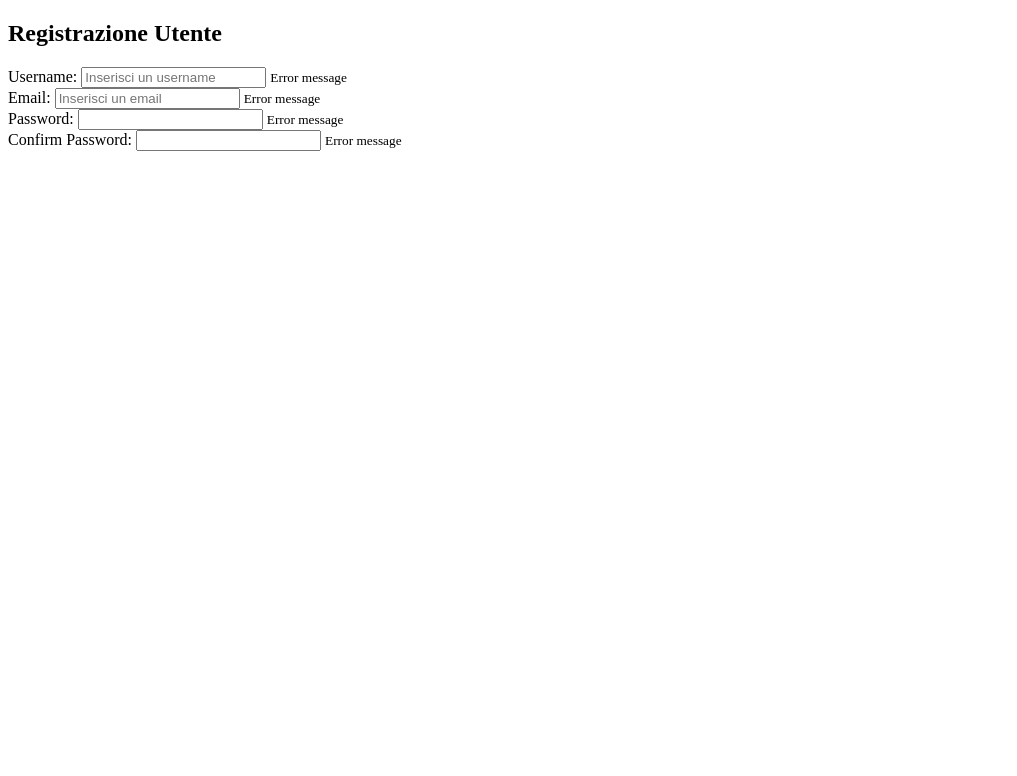
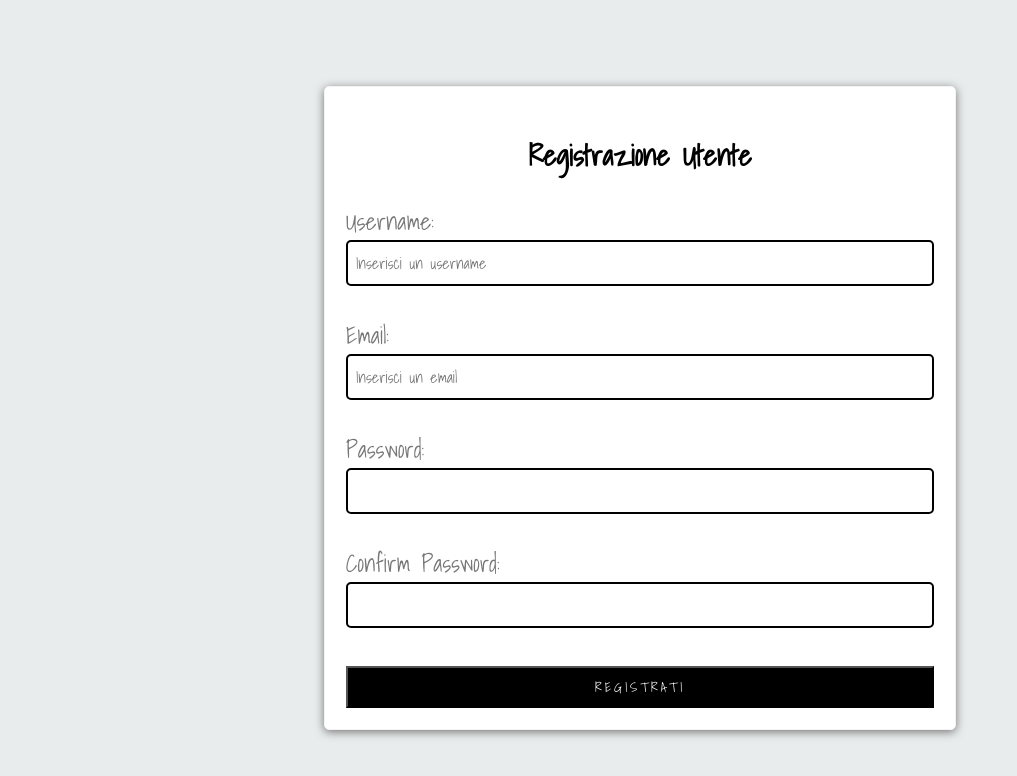
Before and after one commit to parrodiv/Form_ValidatorJS, a plain HTML site: page index.html in a window 1280 px wide. Shown: the whole page, without its empty margins (0-1017 px from the left). Drawn offline with Linux system fonts and the light colour scheme.

Commit message:
file css finished

```diff
--- a/index.html
+++ b/index.html
@@ -27,10 +27,11 @@
                 <small>Error message</small>
             </div>
             <div class="form-control">
-                <label for="password">Confirm Password:</label>
-                <input type="password" id="password">
+                <label for="password2">Confirm Password:</label>
+                <input type="password" id="password2">
                 <small>Error message</small>
             </div>
+            <button type="submit">REGISTRATI</button>
         </form>
     </div>
 
--- a/style.css
+++ b/style.css
@@ -0,0 +1,98 @@
+@import url('https://fonts.googleapis.com/css2?family=Shadows+Into+Light&display=swap');
+
+
+:root {
+    --success-color:  rgb(10, 162, 10);
+    --error-color: red;
+}
+
+
+* {
+    box-sizing: border-box;
+}
+
+body{
+    background-color: rgba(186, 194, 196, 0.31);
+    font-family: 'Shadows Into Light', cursive;
+}
+
+h2{
+    text-align: center;
+    font-size: 1.8rem;
+}
+
+.container{
+    display: flex;
+    align-items: center;
+    justify-content: center;
+    min-height: 100vh;
+}
+
+form{
+    background-color: rgb(255, 255, 255);
+    min-width: 50%;
+    padding: 1.3rem;
+    border: 1px solid rgb(245, 242, 242);
+    box-shadow: 0 2px 10px rgba(0, 0, 0, 0.5);
+    border-radius: 5px;
+    width: 400px;
+
+}
+
+form .form-control{
+    margin-bottom: 10px;
+    padding-bottom:20px;
+    position: relative;
+}
+
+form .form-control label{
+    display: block;
+    font-size: 1.5rem;
+    color: #777;
+}
+
+form .form-control input{
+    width: 100%;
+    display:block;
+    border: 2px solid;
+    font-size:16px;
+    padding: 0.5rem;
+    border-radius: 5px;
+    font-family: 'Shadows Into Light', cursive;
+}
+
+form .form-control input:focus{
+    outline: 0;
+    color: #777;
+}
+
+.form-control.success input {
+    border-color: var(--success-color);
+}
+
+.form-control.error input {
+    border-color: var(--error-color);
+}
+
+.form-control.error small{
+    visibility: visible;
+}
+
+form .form-control small{
+    position: absolute;
+    left: 10px;
+    visibility: hidden;
+}
+
+
+
+form button{
+    font-family: 'Shadows Into Light', cursive;
+    width: 100%;
+    margin-top: 0.5rem;
+    padding: 0.5rem;
+    background-color: black;
+    color: white;
+    letter-spacing: 3px;
+    cursor: pointer;
+}
```
